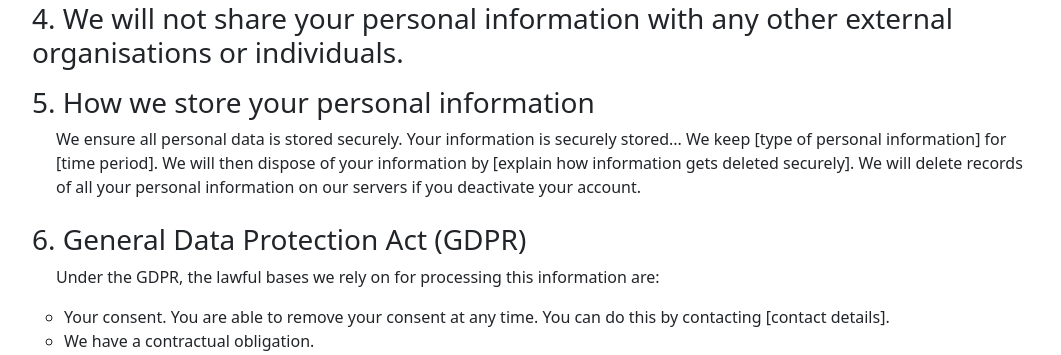
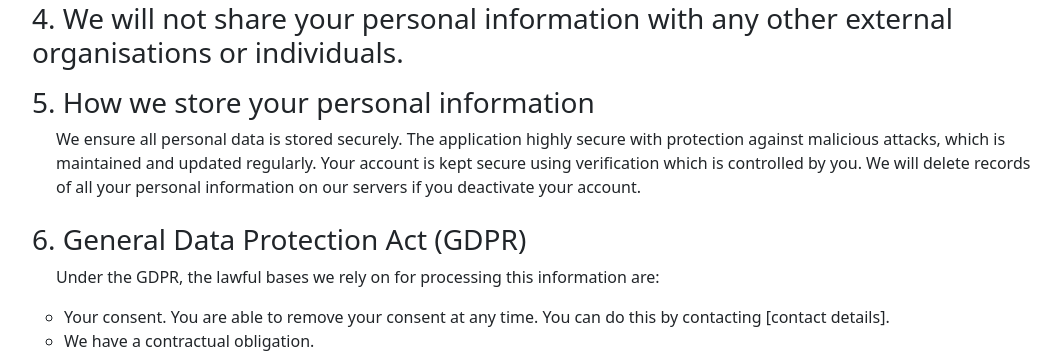
Before and after one commit to Joeyh021/mentea, a Django app: page /privacy/ in a window 1280 px wide. Shown: the part 581-936 px from the top of the page, without its empty margins (50-1111 px from the left). Run offline with Django 4.2, Linux system fonts and the light colour scheme; some libraries are stand-ins or nearby versions.

Commit message:
completed privacy policy, followed ICO's template

```diff
--- a/main/templates/main/privacy.html
+++ b/main/templates/main/privacy.html
@@ -40,9 +40,8 @@
             <li class="">
                 <h3>5. How we store your personal information</h3>
                 <p class="ms-4">
-                    We ensure all personal data is stored securely.
-                    Your information is securely stored...
-                    We keep [type of personal information] for [time period]. We will then dispose of your information by [explain how information gets deleted securely].
+                    We ensure all personal data is stored securely. The application highly secure with protection against malicious attacks, which is maintained and updated regularly.
+                    Your account is kept secure using verification which is controlled by you.
                     We will delete records of all your personal information on our servers if you deactivate your account.
                 </p>
             </li>
```
